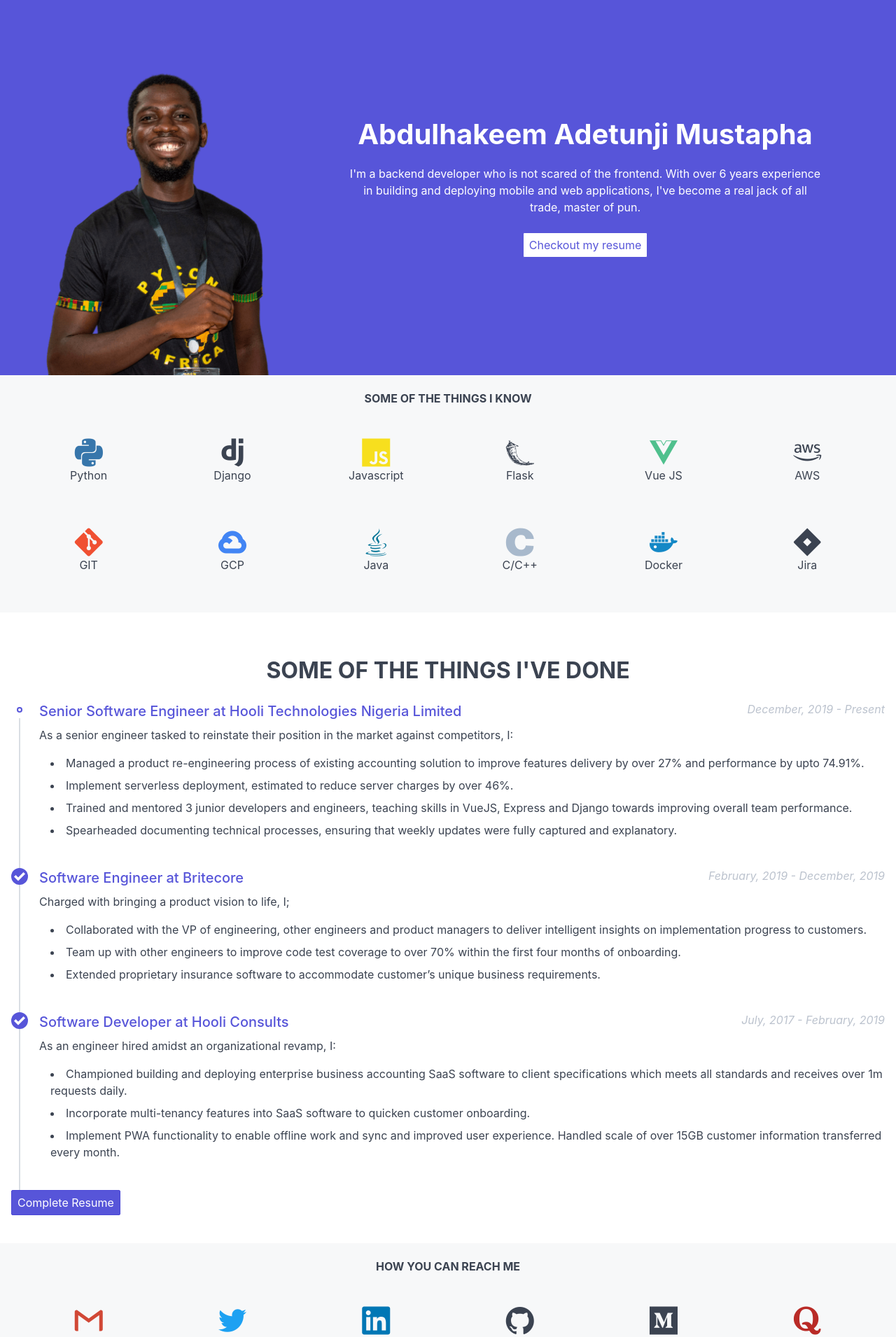
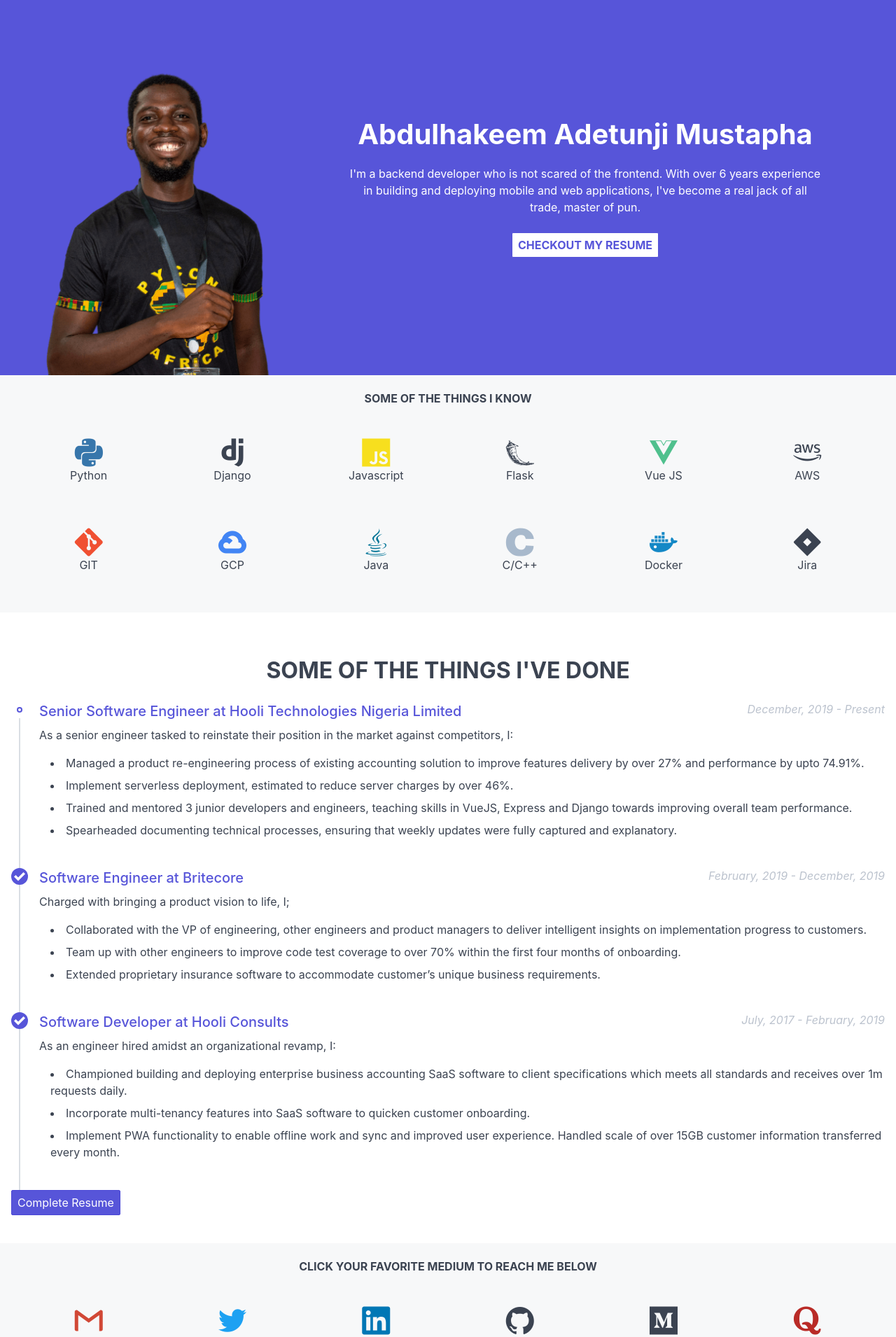
Before and after one commit to amustapha/portfolio, a Vue app: page / in a window 1280 px wide. Shown: the top 1910 px of the page at 70% size. Built offline with nearby package versions, Linux system fonts and the light colour scheme.

Commit message:
interface tweak

```diff
--- a/src/App.vue
+++ b/src/App.vue
@@ -3,7 +3,7 @@
     <hero />
     <links title="Some of the things i know" :links="techs" />
     <timeline />
-    <links title="How you can reach me" :links="contacts" />
+    <links title="Click your favorite medium to reach me below" :links="contacts" />
     <education />
     <references />
     <projects/>
--- a/src/components/Hero.vue
+++ b/src/components/Hero.vue
@@ -13,7 +13,7 @@
             </p>
             <a href="https://docs.google.com/document/d/1xElMvl-O5xN6oA5U989hwJlEwEseLTA-QxpNFkxs73Q/edit?usp=sharing"
                target="_blank"
-               class="btn mt-2">Checkout my resume</a>
+               class="btn mt-2 text-uppercase text-bold">Checkout my resume</a>
         </div>
     </div>
 </template>
```
